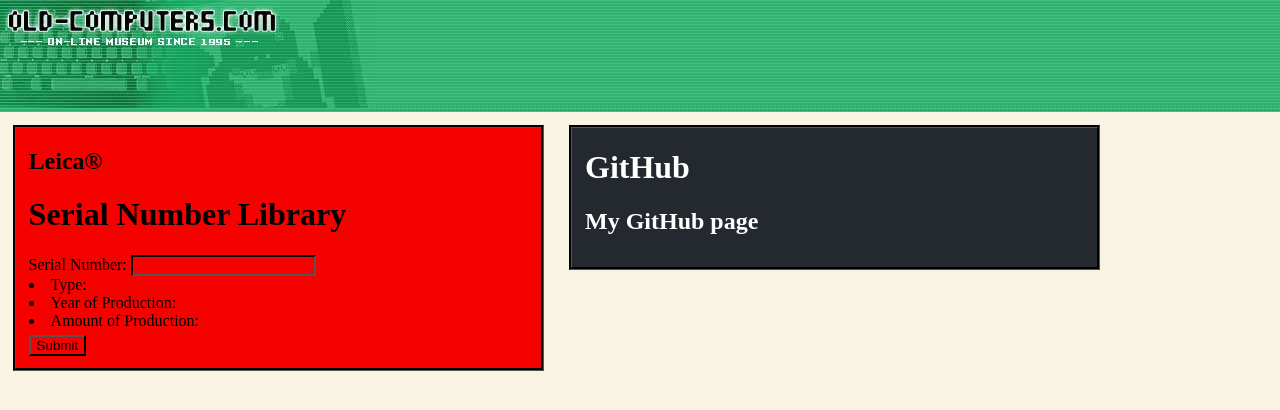
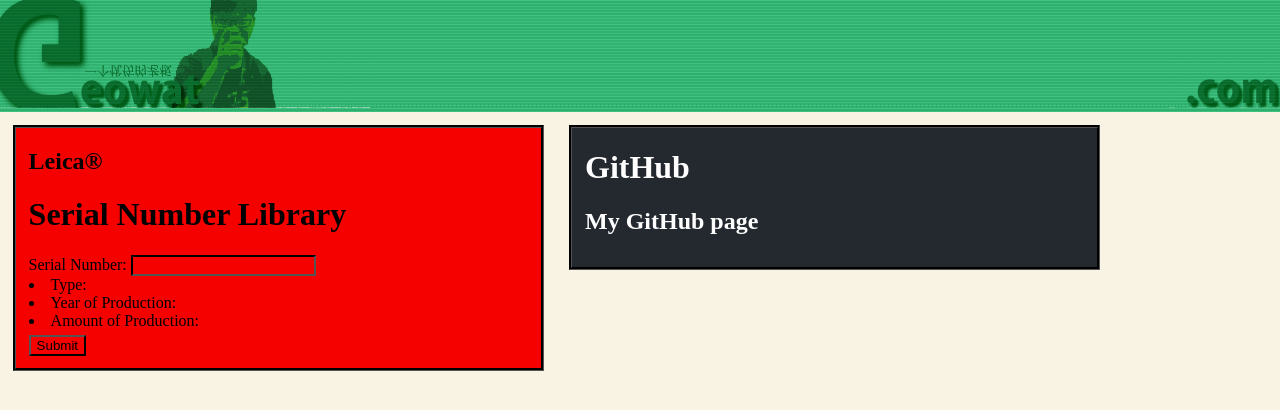
Before and after one commit to iamGeoWat/LeicaSerialNumber, a plain HTML site: page snSite.html in a window 1280 px wide. Drawn offline with Linux system fonts and the light colour scheme.

Commit message:
add banners

```diff
--- a/snSite.html
+++ b/snSite.html
@@ -11,11 +11,11 @@
 		<tbody>
 			<tr>
 				<td>
-					<img src="banner_left.jpg">
+					<img src="leftbanner.jpg">
 				</td>
 				<td width="100%">&nbsp;</td>
 				<td>
-
+					<img src="rightbanner.jpg">
 				</td>
 			</tr>
 		</tbody>
```
Also changed, not shown: leftbanner.jpg (added), rightbanner.jpg (added), 2 other files.
